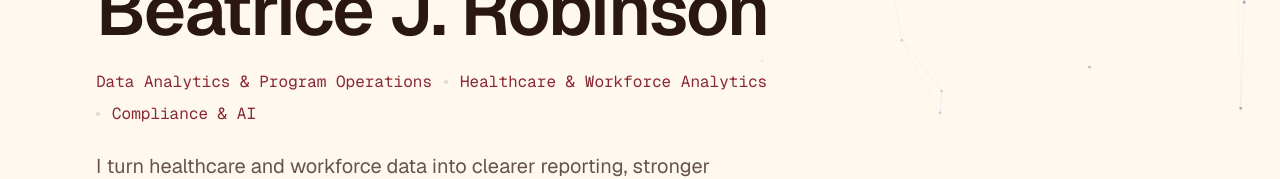
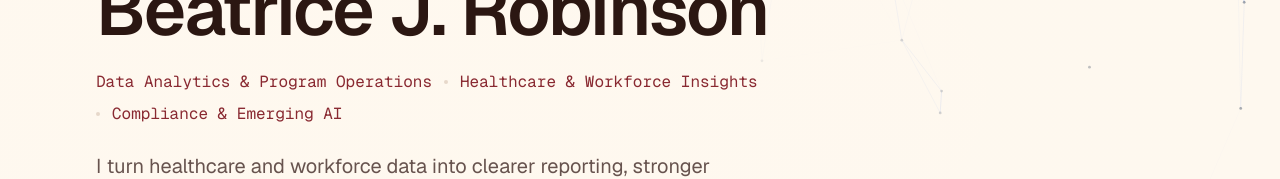
Before and after one commit to beatricerobinson/beatricerobinson-digitalcallingcard, a Next.js app: page / in a window 1280 px wide. Shown: the part 274-453 px from the top of the page. Built offline with nearby package versions, Linux system fonts and the light colour scheme.

Commit message:
Refine homepage role descriptors

```diff
--- a/components/hero.tsx
+++ b/components/hero.tsx
@@ -7,8 +7,8 @@ import { cn } from '@/lib/utils'
 
 const roles = [
   'Data Analytics & Program Operations',
-  'Healthcare & Workforce Analytics',
-  'Compliance & AI',
+  'Healthcare & Workforce Insights',
+  'Compliance & Emerging AI',
 ]
 
 export function Hero() {
```
